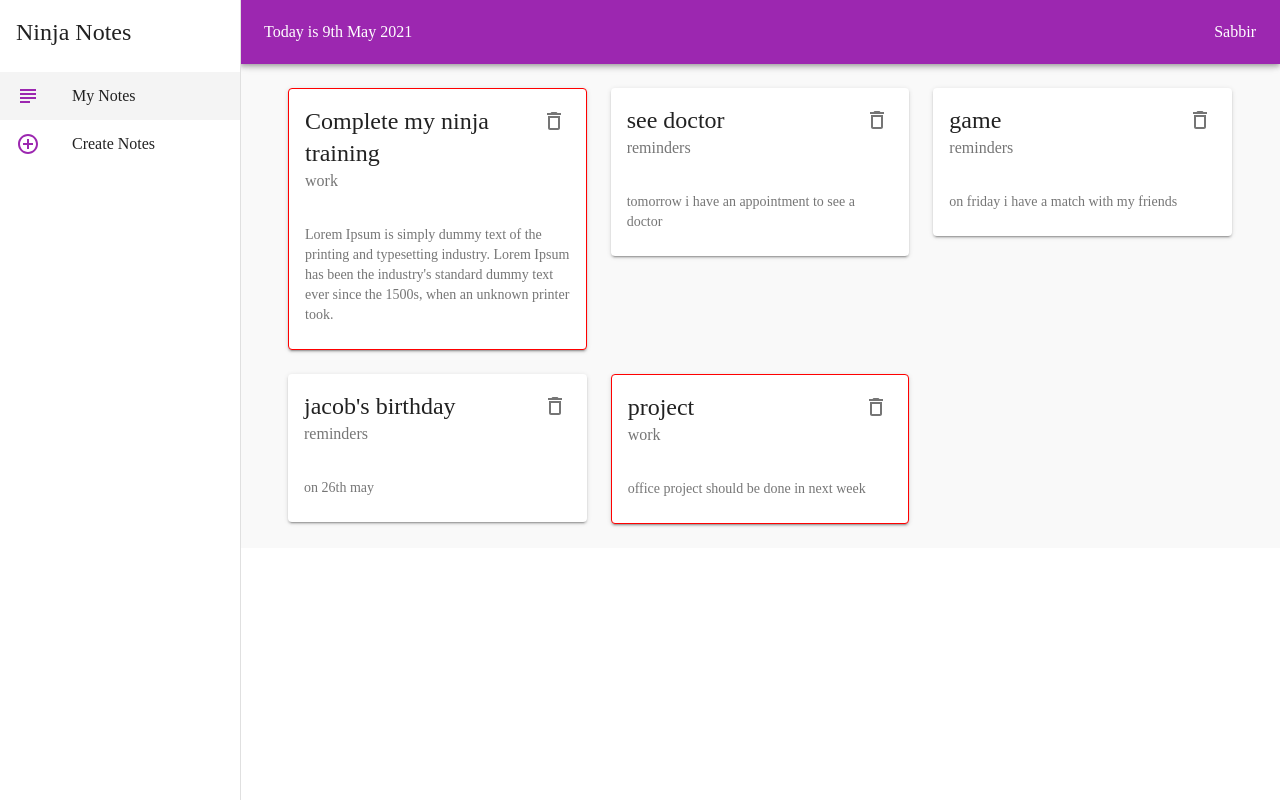
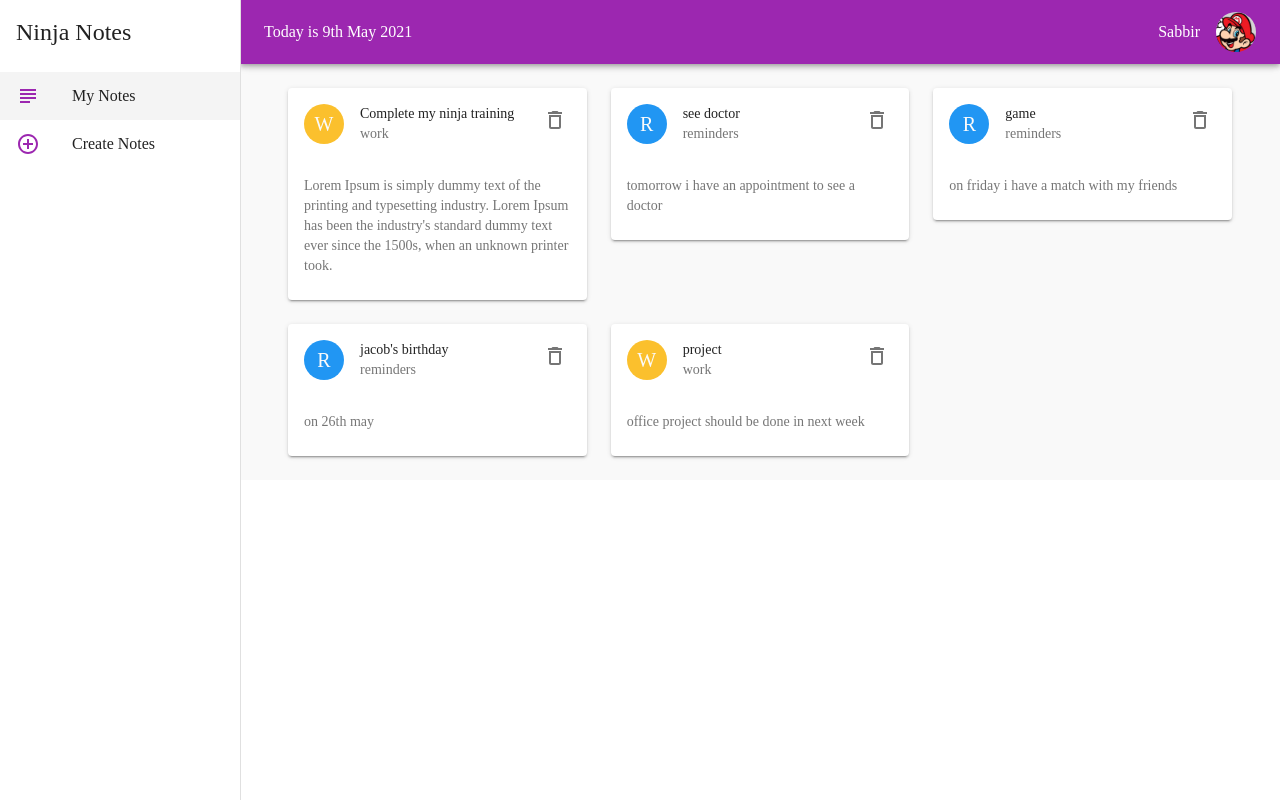
Before and after one commit to shawon122334/react-material-ui, a React (Create React App) app: page / in a window 1280 px wide. Built offline with nearby package versions, Linux system fonts and the light colour scheme; data requests are answered from the project's data file.

Commit message:
avatar added

```diff
--- a/src/components/Layout.js
+++ b/src/components/Layout.js
@@ -1,4 +1,4 @@
-import { AppBar, Drawer, List, ListItem, ListItemIcon, ListItemText, makeStyles, Toolbar, Typography } from '@material-ui/core'
+import { AppBar, Avatar, Drawer, List, ListItem, ListItemIcon, ListItemText, makeStyles, Toolbar, Typography } from '@material-ui/core'
 import { AddCircleOutlineOutlined, SubjectOutlined } from '@material-ui/icons';
 import { format } from 'date-fns/esm';
 import React from 'react'
@@ -34,6 +34,9 @@
         toolbar: theme.mixins.toolbar,
         date: {
             flexGrow: 1
+        },
+        avatar:{
+            marginLeft: theme.spacing(2)
         }
     }
 })
@@ -66,6 +69,7 @@
                         Today is {format(new Date(), 'do MMMM Y')}
                     </Typography>
                     <Typography >Sabbir</Typography>
+                    <Avatar src="/mario-av.png" className={classes.avatar}/>
 
                 </Toolbar>
             </AppBar>
--- a/src/components/NoteCard.js
+++ b/src/components/NoteCard.js
@@ -1,16 +1,32 @@
-import { Card, CardContent, CardHeader, IconButton, makeStyles, Typography } from '@material-ui/core'
+import { Avatar, Card, CardContent, CardHeader, IconButton, makeStyles, Typography } from '@material-ui/core'
 import React from 'react'
 import { DeleteOutlined } from '@material-ui/icons';
+import { blue, green, pink, yellow } from '@material-ui/core/colors';
 
 const useStyle = makeStyles({
-    test: {
-        border: (note) => {
-            if (note.category == 'work') {
-                return '1px solid red'
+    // test: {
+    //     border: (note) => {
+    //         if (note.category == 'work') {
+    //             return '1px solid red'
+    //         }
+    //     }
+    // }
+    //made a conditional style
+    avatar:{
+        backgroundColor:(note)=>{
+            if(note.category == 'work'){
+                return yellow[700]
             }
+            if(note.category == 'money'){
+                return green[500]
+            }
+            if(note.category == 'reminder'){
+                return pink[500]
+            }
+            return blue[500]
         }
     }
-    //made a conditional style
+
 })
 export default function NoteCard({ note, handleDelete }) {
     const classes = useStyle(note)
@@ -18,6 +34,11 @@
         <div>
             <Card elevation={2} className={classes.test}>
                 <CardHeader
+                avatar={
+                    <Avatar className={classes.avatar}>
+                        {note.category[0].toUpperCase()}
+                    </Avatar>
+                }
                     action={
                         <IconButton onClick={() => handleDelete(note.id)} >
                             <DeleteOutlined />
```
Also changed, not shown: public/mario-av.png (added).
